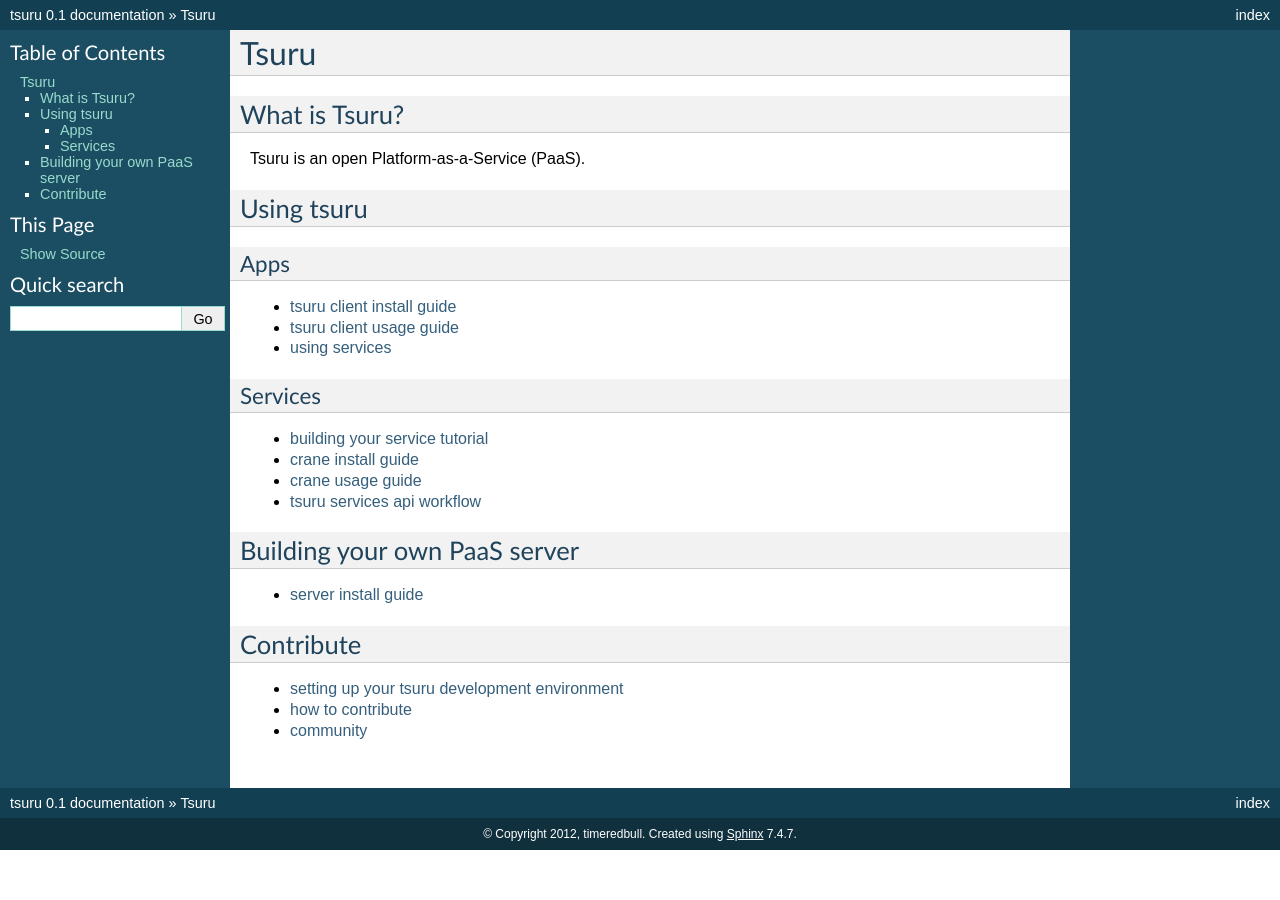
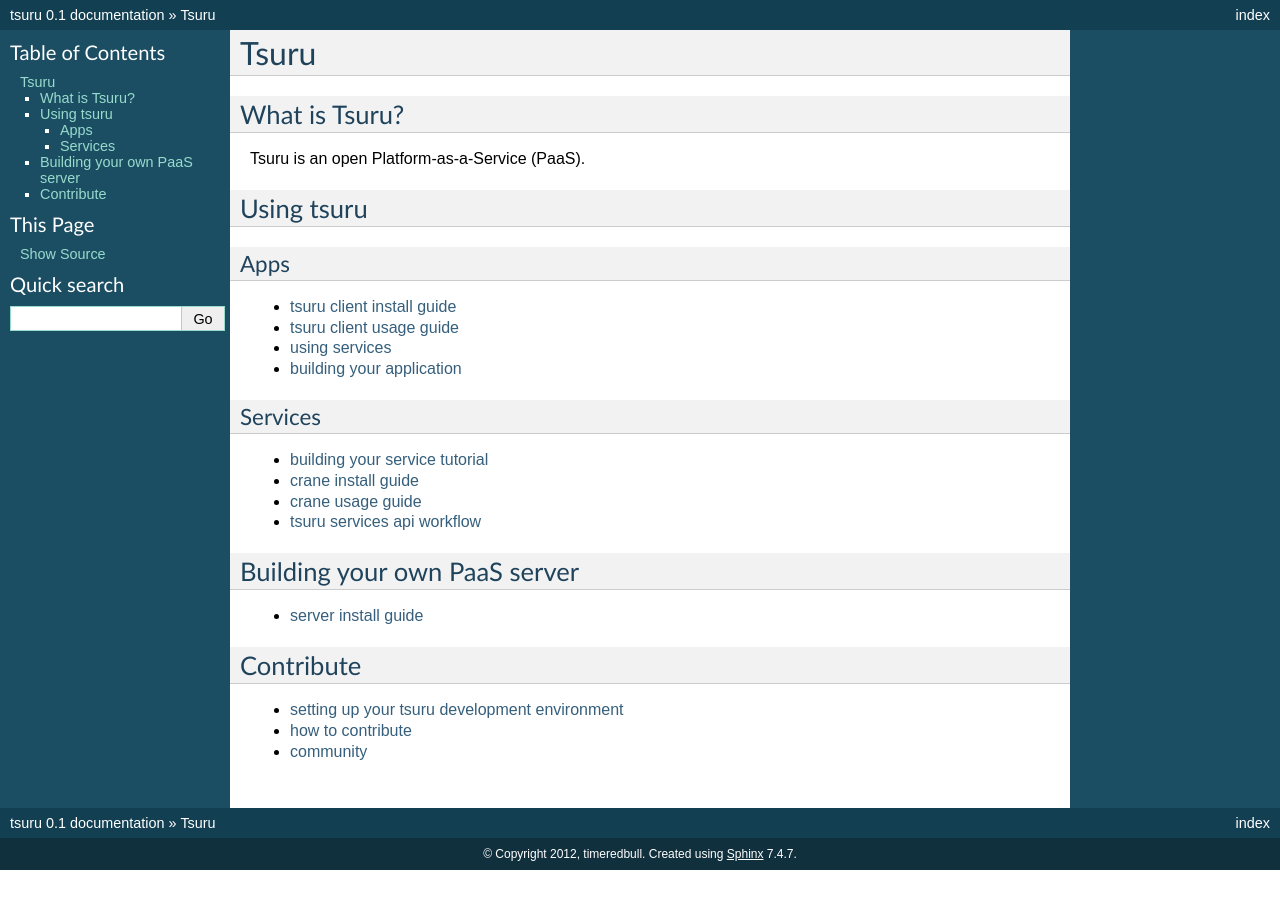
Before and after one commit to tsuru/tsuru, a Sphinx documentation site: the page built from docs/index.rst, in a window 1280 px wide. Built offline with Sphinx 7.4.7, drawn with Linux system fonts in a browser that asks for light colours.

Commit message:
docs/index: added link to quickstart page

```diff
--- a/docs/index.rst
+++ b/docs/index.rst
@@ -25,6 +25,7 @@ Apps
 * :doc:`tsuru client install guide </apps/client/install>`
 * :doc:`tsuru client usage guide </apps/client/usage>`
 * :doc:`using services </apps/client/services>`
+* :doc:`building your application </apps/quickstart>`
 
 Services
 --------
```
